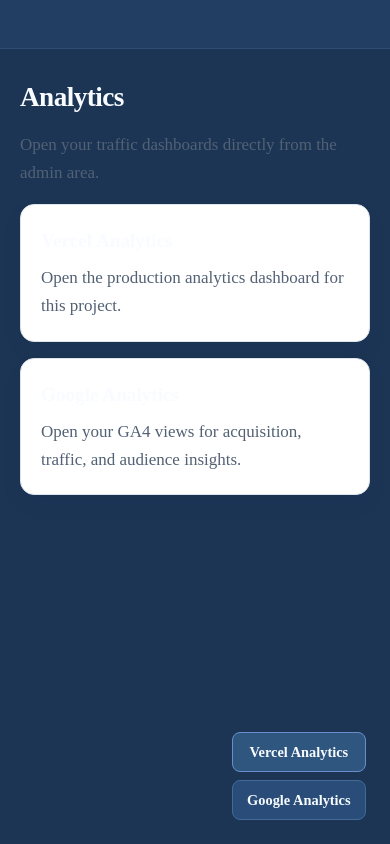
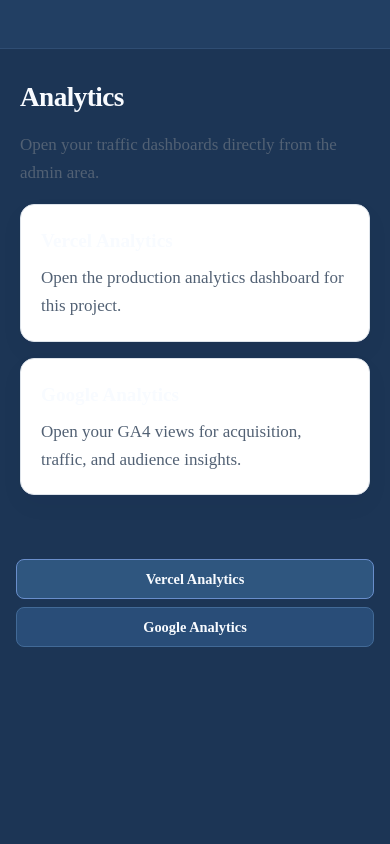
Before and after one commit to rehmatullahjan80-del/two-minutes-explained, a Next.js app: page /keystatic/analytics in a window 390 px wide. Built offline with nearby package versions, Linux system fonts and the light colour scheme; no server answers.

Commit message:
Fix mobile analytics layout

```diff
--- a/app/globals.css
+++ b/app/globals.css
@@ -159,5 +159,16 @@
   .keystatic-admin-nav__left, .keystatic-admin-nav__right { width:100%; }
   .keystatic-admin-nav__right { margin-left:0; }
   .keystatic-admin-actions { width:100%; }
+  .keystatic-admin-footer-actions {
+    position:static;
+    right:auto;
+    bottom:auto;
+    padding:0 1rem 1rem;
+    margin-top:1rem;
+    display:flex;
+    flex-direction:column;
+    gap:.5rem;
+    width:100%;
+  }
   .keystatic-admin-link { width:100%; }
 }
```
